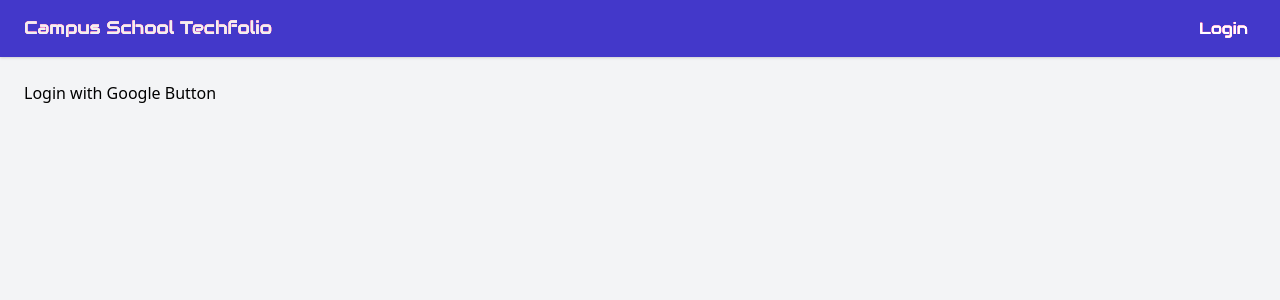
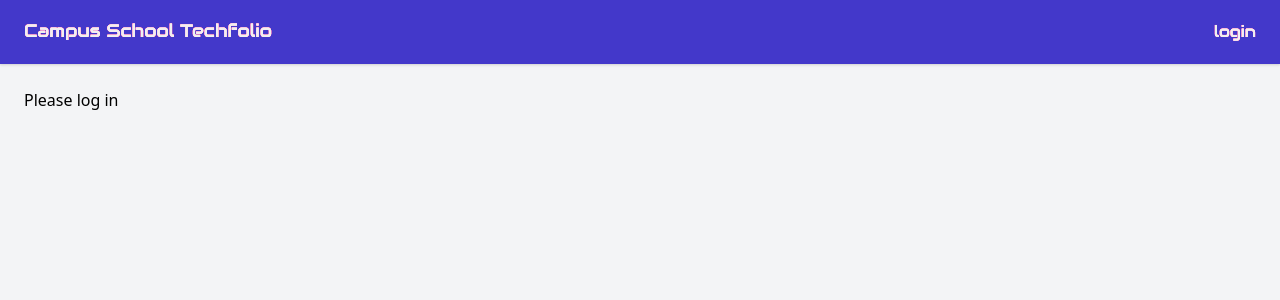
Before and after one commit to bacalj/school-app-web, a Nuxt app: page / in a window 1280 px wide. Shown: the top 300 px of the page. Built offline with nearby package versions, Linux system fonts and the light colour scheme.

Commit message:
log in and logout working

```diff
--- a/components/Login.vue
+++ b/components/Login.vue
@@ -1,5 +1,46 @@
 <template>
-  <div>
-    Login with Google Button
+  <div class="flex items-center">
+     <button v-show="!isLoggedIn" @click="googlePop" class="h-8">login</button>
+     <button v-show="isLoggedIn" @click="logout">logout</button>
+     <img v-show="isLoggedIn" class="h-8 w-8 rounded-full ml-4" :src="userImg" alt="avatar of logged in user">
   </div>
 </template>
+
+<script>
+import firebase from "firebase/app";
+import "firebase/auth";
+import { mapState, mapGetters } from 'vuex'
+
+export default {
+  computed: {
+    ...mapGetters({
+      isLoggedIn: 'isLoggedIn',
+    }),
+
+    userImg(){
+      if (this.$store.state.authUser != null){
+        return this.$store.state.authUser.photoURL
+      } else {
+        return null
+      }
+    }
+  },
+
+  methods: {
+    googlePop(){
+      let provider = new firebase.auth.GoogleAuthProvider()
+      firebase.auth().signInWithPopup(provider).catch( (e) => {
+        alert(e.message)
+      })
+    },
+
+    async logout() {
+      try {
+        await this.$fire.auth.signOut()
+      } catch (e) {
+        alert(e)
+      }
+    },
+  }
+}
+</script>
--- a/components/Navbar.vue
+++ b/components/Navbar.vue
@@ -12,12 +12,12 @@
   </nav>
 </template>
 
-<style lang="postcss" scoped>
+<style lang="postcss">
 .navbar {
   @apply flex flex-col text-center sm:flex-row sm:text-left sm:justify-between bg-white shadow sm:items-baseline w-full bg-indigo-700;
 }
 
-a {
+.navbar a, .navbar button {
   color:rgb(240, 240, 240);
   font-family: "Audiowide";
   text-shadow: 0 0 0px #fff, 0 0px #ff4da6, 0 0 0px #ff4da6, 0 0 0px #ff4da6, 0 0 0px #ff4da6, 0 0 0px #ff4da6, 0 0 0px #ff4da6;
@@ -26,7 +26,7 @@ a {
   transition-duration: .5s;
 }
 
-a:hover {
+.navbar a:hover, .navbar button:hover {
   text-shadow: 0 0 10px #fff, 0 0 15px #ff4da6, 0 0 20px #ff4da6, 0 0 25px #ff4da6, 0 0 30px #ff4da6, 0 0 35px #ff4da6, 0 0 40px #ff4da6;
   transition-property: text-shadow;
   transition-timing-function: cubic-bezier(0.075, 0.82, 0.165, 1);
--- a/components/NavbarMenuItems.vue
+++ b/components/NavbarMenuItems.vue
@@ -1,23 +1,5 @@
 <template>
   <div class="my-2">
-    <a class="mx-2" href="#">Login</a>
+    <Login />
   </div>
 </template>
-
-<style lang="postcss" scoped>
-a {
-  color:white;
-  font-family: "Audiowide";
-  text-shadow: 0 0 0px #fff, 0 0px #ff4da6, 0 0 0px #ff4da6, 0 0 0px #ff4da6, 0 0 0px #ff4da6, 0 0 0px #ff4da6, 0 0 0px #ff4da6;
-  transition-property: text-shadow;
-  transition-timing-function: cubic-bezier(0.075, 0.82, 0.165, 1);
-  transition-duration: .5s;
-}
-
-a:hover {
-  text-shadow: 0 0 10px #fff, 0 0 15px #ff4da6, 0 0 20px #ff4da6, 0 0 25px #ff4da6, 0 0 30px #ff4da6, 0 0 35px #ff4da6, 0 0 40px #ff4da6;
-  transition-property: text-shadow;
-  transition-timing-function: cubic-bezier(0.075, 0.82, 0.165, 1);
-  transition-duration: .5s;
-}
-</style>
--- a/pages/index.vue
+++ b/pages/index.vue
@@ -1,19 +1,23 @@
 <template>
   <div>
 
-    <Login v-show="!loggedIn" />
+    <div v-show="!isLoggedIn">Please log in</div>
 
+    <EndeavorsList v-show="isLoggedIn"/>
 
-    <EndeavorsList v-show="loggedIn"/>
   </div>
 </template>
 
 <script>
+import firebase from "firebase/app";
+import "firebase/auth";
+import { mapState, mapGetters } from 'vuex'
+
 export default {
-  data(){
-    return {
-      loggedIn: false
-    }
+  computed: {
+    ...mapGetters({
+      isLoggedIn: 'isLoggedIn',
+    })
   }
 }
 </script>
--- /dev/null
+++ b/store/actions.js
@@ -0,0 +1,29 @@
+export default {
+  async onAuthStateChanged({ commit }, { authUser }) {
+    if (!authUser) {
+      commit('RESET_AUTH_STORE')
+      return
+    }
+    if (authUser && authUser.getIdToken) {
+
+      try {
+        authUser.getIdTokenResult().then((idTokenResult) => {
+         console.log('idTokenResult: ', idTokenResult)
+        })
+      } catch (e) {
+        console.error(e)
+      }
+    }
+    commit('SET_AUTH_USER', { authUser })
+  },
+
+  checkVuexStore(ctx) {
+    if (this.$fire.auth === null) {
+      throw 'Vuex Store example not working - this.$fire.auth cannot be accessed.'
+    }
+
+    alert(
+      'Success. Nuxt-fire Objects can be accessed in store actions via this.$fire___'
+    )
+  }
+}
--- /dev/null
+++ b/store/getters.js
@@ -0,0 +1,9 @@
+export default {
+  isLoggedIn: (state) => {
+    try {
+      return state.authUser.uid !== null
+    } catch {
+      return false
+    }
+  }
+}
--- /dev/null
+++ b/store/mutations.js
@@ -0,0 +1,17 @@
+export default {
+  RESET_AUTH_STORE: (state) => {
+    state.authUser = null,
+    state.userStripeRole = null,
+    state.userDomain = null,
+    state.userVerified = null
+  },
+
+  SET_AUTH_USER: (state, { authUser }) => {
+    state.authUser = {
+      uid: authUser.uid,
+      email: authUser.email,
+      displayName: authUser.displayName,
+      photoURL: authUser.photoURL
+    }
+  },
+}
--- /dev/null
+++ b/store/state.js
@@ -0,0 +1,3 @@
+export default () => ({
+  authUser: null
+})
```
Also changed, not shown: static/btn_google_signin_light_normal_web@2x.png (added).
